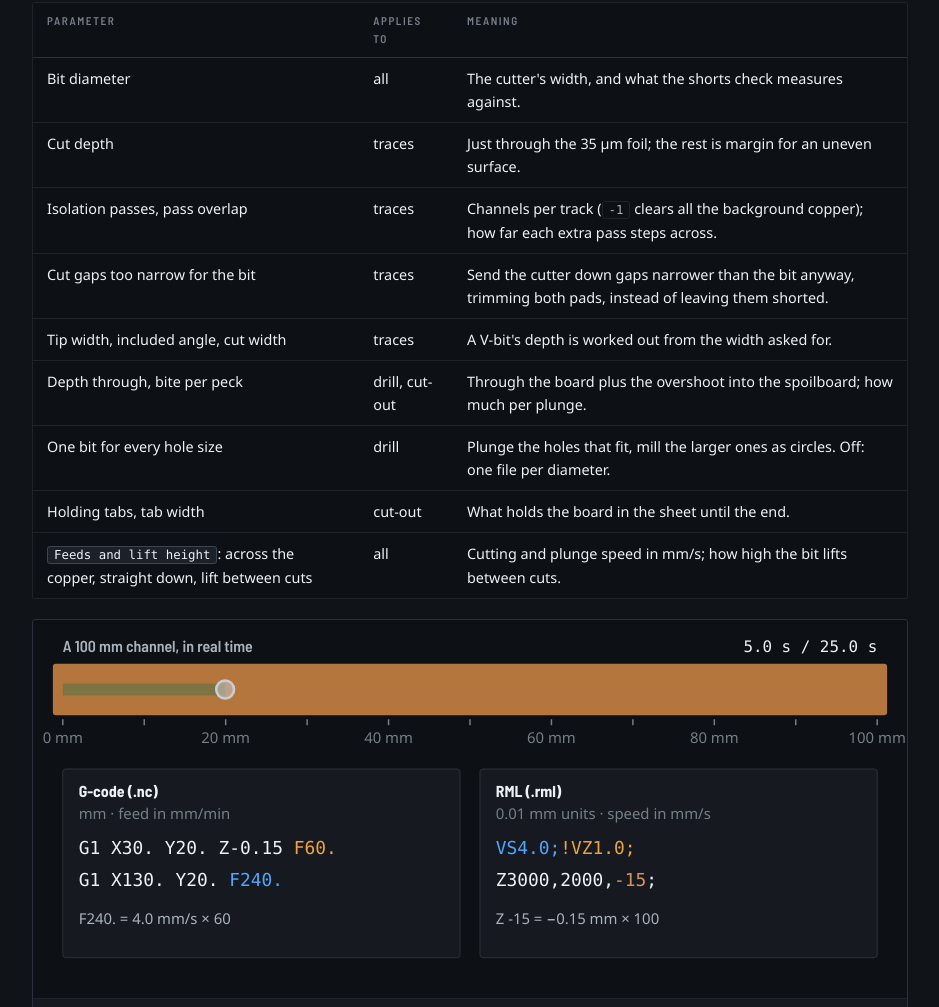
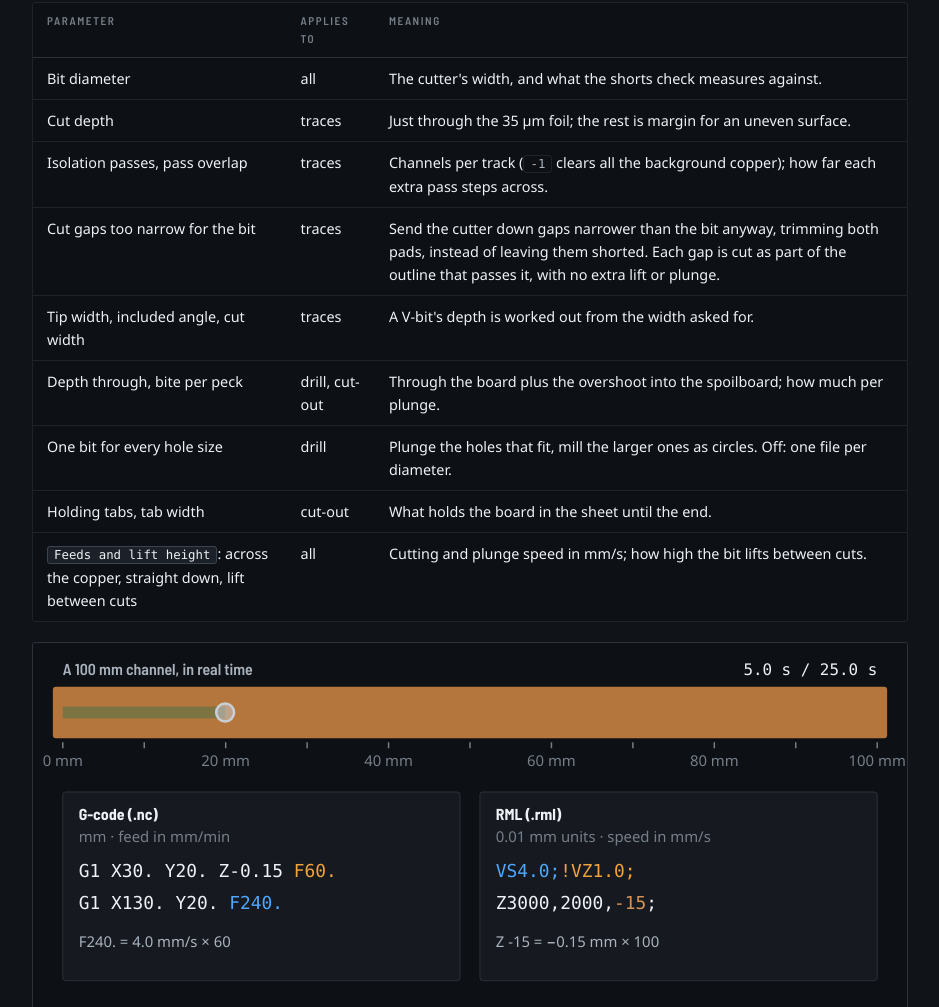
Before and after one commit to MadsRudolph/srm-cam, a plain HTML site: page website/reference.html in a window 1280 px wide. Shown: the part 3466-4473 px from the top of the page, without its empty margins (320-1259 px from the left). Drawn offline with Linux system fonts and the light colour scheme.

Commit message:
docs(site): narrow gaps are cut with the outline that passes them

```diff
--- a/website/reference.html
+++ b/website/reference.html
@@ -159,7 +159,7 @@
 <tr><td>Bit diameter</td><td>all</td><td>The cutter's width, and what the shorts check measures against.</td></tr>
 <tr><td>Cut depth</td><td>traces</td><td>Just through the 35&nbsp;µm foil; the rest is margin for an uneven surface.</td></tr>
 <tr><td>Isolation passes, pass overlap</td><td>traces</td><td>Channels per track (<code>-1</code> clears all the background copper); how far each extra pass steps across.</td></tr>
-<tr><td>Cut gaps too narrow for the bit</td><td>traces</td><td>Send the cutter down gaps narrower than the bit anyway, trimming both pads, instead of leaving them shorted.</td></tr>
+<tr><td>Cut gaps too narrow for the bit</td><td>traces</td><td>Send the cutter down gaps narrower than the bit anyway, trimming both pads, instead of leaving them shorted. Each gap is cut as part of the outline that passes it, with no extra lift or plunge.</td></tr>
 <tr><td>Tip width, included angle, cut width</td><td>traces</td><td>A V-bit's depth is worked out from the width asked for.</td></tr>
 <tr><td>Depth through, bite per peck</td><td>drill, cut-out</td><td>Through the board plus the overshoot into the spoilboard; how much per plunge.</td></tr>
 <tr><td>One bit for every hole size</td><td>drill</td><td>Plunge the holes that fit, mill the larger ones as circles. Off: one file per diameter.</td></tr>
```
